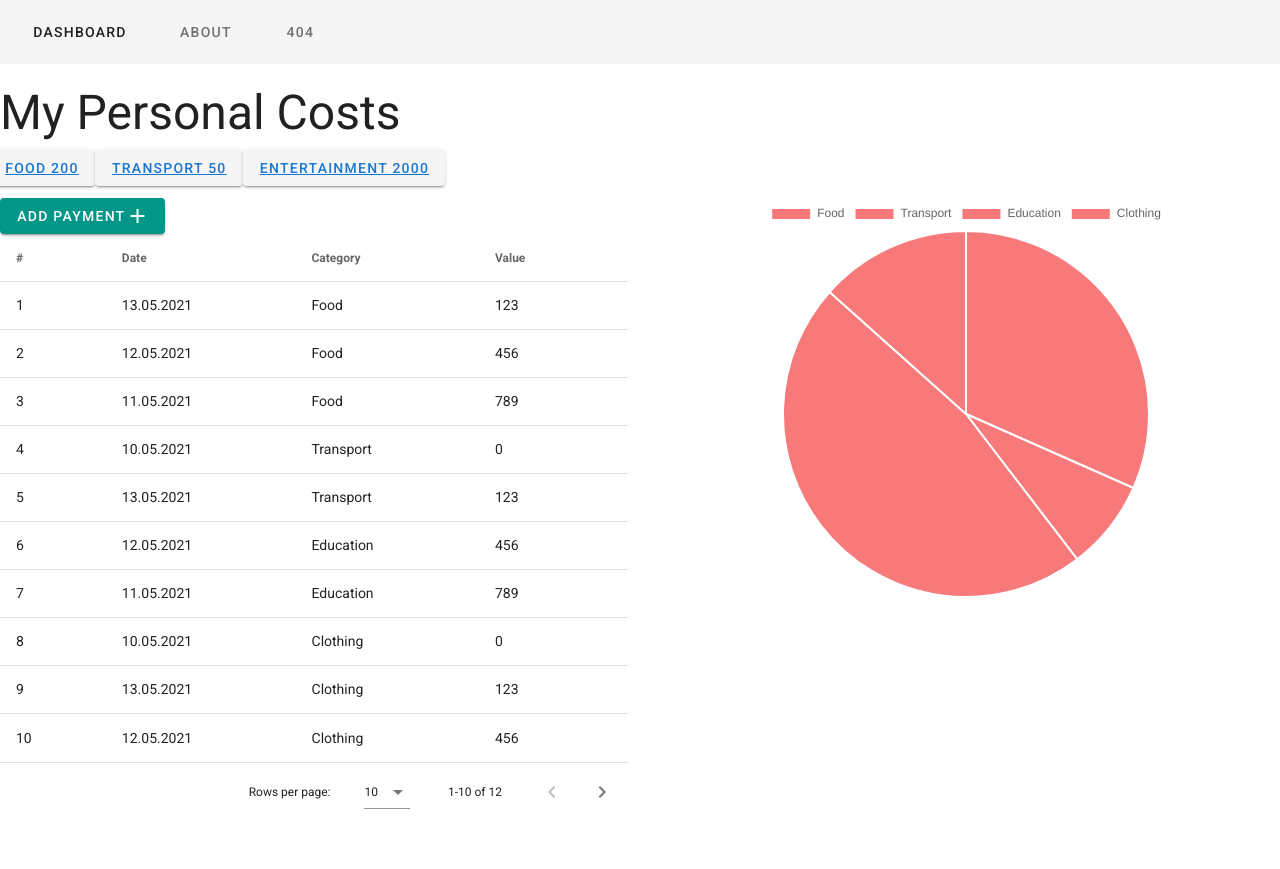
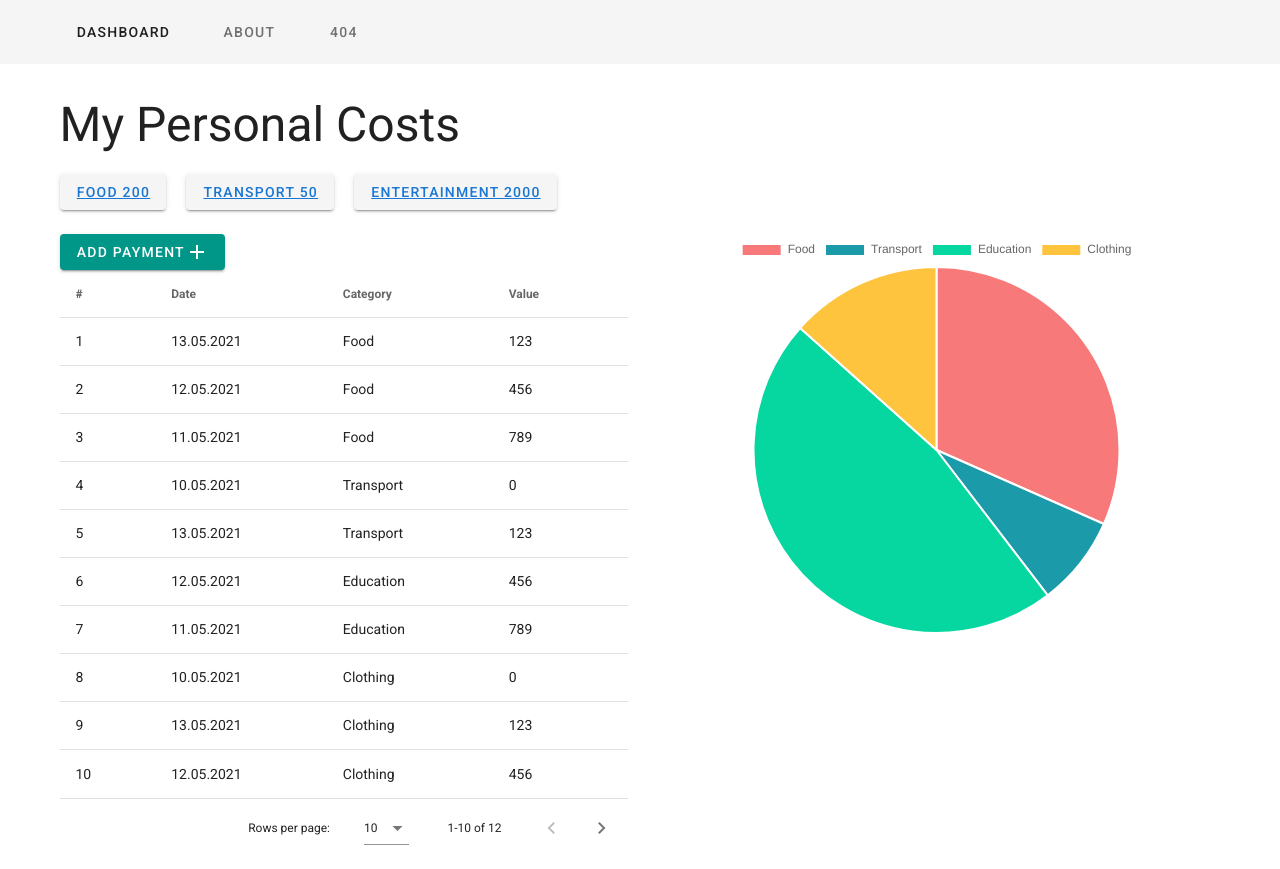
Before and after one commit to Mordukar/GV-Vue-Bezhenar, a Vue app in the folder hello-world/: page /dashboard/1 in a window 1280 px wide. Before the commit the page ends 833 px from the top, so only its background shows below. Built offline with nearby package versions, Linux system fonts and the light colour scheme.

Commit message:
Fix Vuetify

```diff
--- a/hello-world/src/App.vue
+++ b/hello-world/src/App.vue
@@ -1,9 +1,11 @@
 <template>
   <v-app>
       <v-app-bar app flat>
+        <v-container>
           <v-btn class="link" :ripple="false" plain to="/dashboard/1">Dashboard</v-btn>
           <v-btn class="link" :ripple="false" plain to="/about">About</v-btn>
           <v-btn class="link" :ripple="false" plain to="/404">404</v-btn>
+        </v-container>
       </v-app-bar>
       <v-main>
           <router-view />
--- a/hello-world/src/components/PaymentForm.vue
+++ b/hello-world/src/components/PaymentForm.vue
@@ -22,7 +22,14 @@
       required
     >
     </v-text-field>
-    <button class="form__button" @click="save">Save</button>
+     <v-btn
+        color="teal"
+        dark
+        v-on="on"
+        @click="save"
+        >
+          SAVE
+        </v-btn>
   </div>
 </template>
 
@@ -85,26 +92,26 @@ export default {
 </script>
 
 <style lang="scss">
-  // .form{
-  //   border-radius: 10px;
-  //   padding : 15px;
-  //   border: 1px solid black;
-  //   margin-top : 30px;
-  //   max-height : 400px;
-  //   width : max-content;
-  //   &__item{
-  //     padding: 5px;
-  //     margin-right : 20px;
-  //     border: 1px black solid;
-  //     border-radius: 10px;
-  //     outline: none;
-  //   }
-  //   &__button{
-  //     display : block;
-  //     font-size : 20px;
-  //     margin-top : 20px;
-  //     padding: 10px 20px;
-  //     cursor: pointer;
-  //   }
-  // }
+  .form{
+    border-radius: 10px;
+    padding : 15px;
+    border: 1px solid black;
+    margin-top : 30px;
+    max-height : 400px;
+    & v-text-field{
+      padding: 5px;
+      margin-right : 20px;
+      border: 1px black solid;
+      border-radius: 10px;
+      outline: none;
+    }
+    &__button{
+      background-color: aqua;
+      display : block;
+      font-size : 20px;
+      margin-top : 20px;
+      padding: 10px 20px;
+      cursor: pointer;
+    }
+  }
 </style>
--- a/hello-world/src/components/modalwindows/Modal.vue
+++ b/hello-world/src/components/modalwindows/Modal.vue
@@ -2,6 +2,7 @@
   <div>
     <v-dialog
       v-model="pfs"
+      max-width="30%"
     >
       <template v-slot:activator="{ on }">
         <v-btn
@@ -77,8 +78,8 @@ export default {
   .close{
     position: absolute;
     width: 30px;
-  height: 30px;
-  border-radius: 15px;
+    height: 30px;
+    border-radius: 15px;
     top: 10px;
     right: 10px;
   }
--- a/hello-world/src/page/PageDashboard.vue
+++ b/hello-world/src/page/PageDashboard.vue
@@ -1,16 +1,19 @@
 <template>
   <div>
+    <v-container>
       <div class="text-h5 text-md-h3 my-6">My Personal Costs</div>
       <v-row>
-      <v-btn @click="openForm()">
+        <v-col>
+          <v-btn class="link" @click="openForm()">
           <router-link :to="{ path: '/add/payment/Food?value=200'}">Food 200</router-link>
           </v-btn>
-      <v-btn @click="openForm()">
+          <v-btn class="link" @click="openForm()">
             <router-link :to="{ path: '/add/payment/Transport?value=50'}">Transport 50</router-link>
           </v-btn>
-      <v-btn @click="openForm()">
+          <v-btn class="link" @click="openForm()">
             <router-link :to="{ path: '/add/payment/Entertainment?value=2000'}">Entertainment 2000</router-link>
           </v-btn>
+        </v-col>
       </v-row>
       <v-row>
         <v-col>
@@ -23,6 +26,7 @@
           <ChartPaymentsList :chartData="chartNewData" :options="chartOptions"/>
           </v-col>
       </v-row>
+    </v-container>
   </div>
 </template>
 
@@ -41,27 +45,6 @@ export default {
   data () {
     return {
       isActive: false,
-      // chartData: {
-      //   labels: [
-      //     'January',
-      //     'February',
-      //     'March',
-      //     'April',
-      //     'May',
-      //     'June',
-      //     'July',
-      //     'August',
-      //     'September',
-      //     'October',
-      //     'November',
-      //     'December'
-      //   ],
-      //   datasets: [{
-      //     label: 'Dataset 1',
-      //     backgroundColor: '#f87979',
-      //     data: [40, 20, 12, 39, 10, 40, 39, 80, 40, 20, 12, 11]
-      //   }]
-      // },
       chartOptions: {
         responsive: true,
         maintainAspectRatio: false
@@ -84,7 +67,7 @@ export default {
         const itemsCount = arr.filter(item => item.category === label).reduce((acc, item) => acc + item.price, 0)
         return itemsCount
       })
-      return { labels, datasets: [{ label: 'Set 1', data, backgroundColor: '#f87979' }] }
+      return { labels, datasets: [{ label: 'Set 1', data, backgroundColor: ['#f87979', '#1B9AAA', '#06D6A0', '#FFC43D', '#9ED0E6'] }] }
     }
   },
   methods: {
```
Lines whose indentation alone changed are shown as unchanged.
